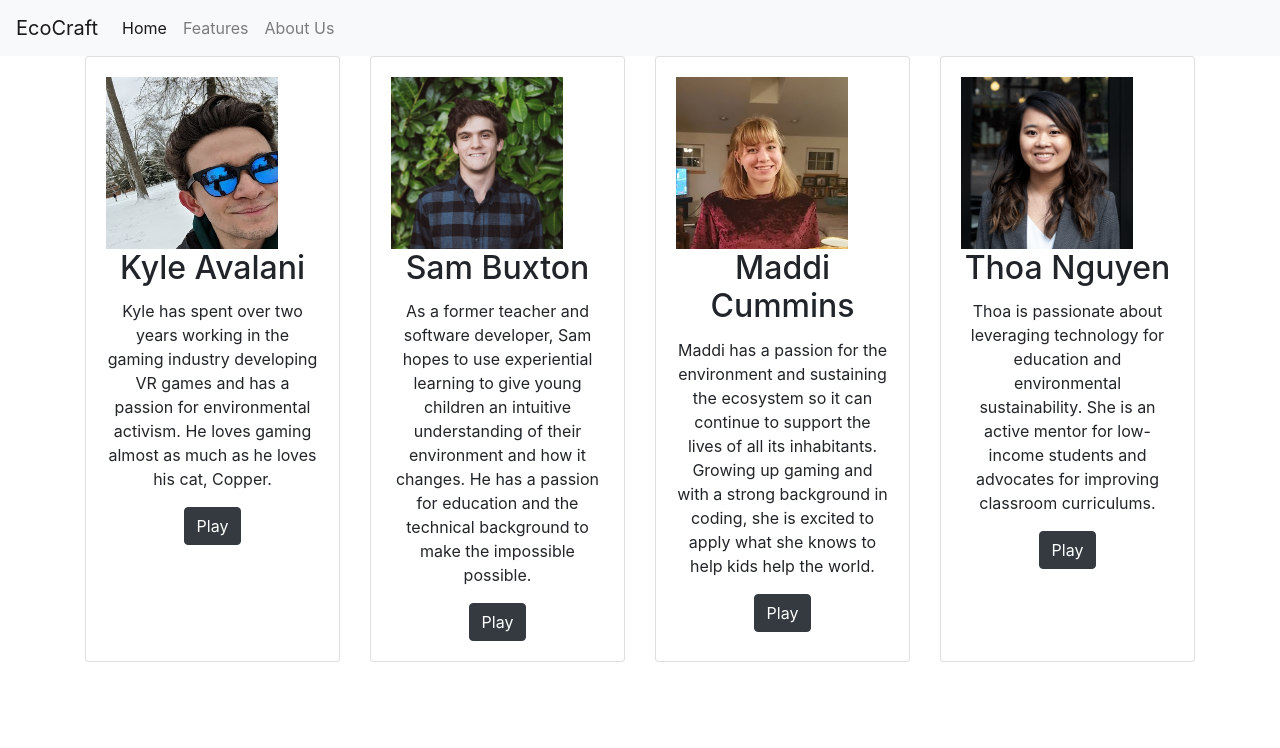
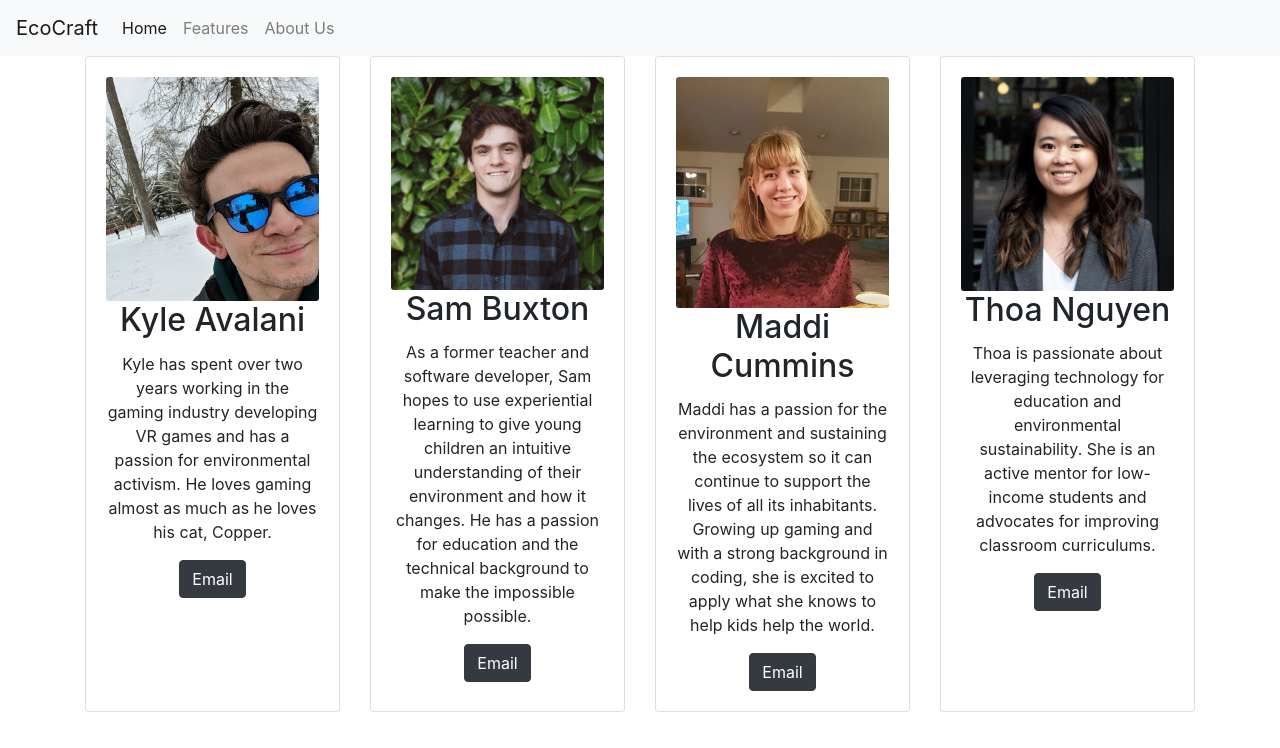
Before and after one commit to KyleAvalani/capstone, a React (Create React App) app in the folder capstone-site/: page /about in a window 1280 px wide. Shown: the top 748 px of the page. Built offline with nearby package versions, Linux system fonts and the light colour scheme.

Commit message:
looks slightly less bad but still bad

```diff
--- a/capstone-site/src/components/about.js
+++ b/capstone-site/src/components/about.js
@@ -3,6 +3,8 @@ import kyleimg from './img/Kyle.jpg';
 import thoaimg from './img/Thoa.jpg';
 import samimg from './img/Sam.jpg';
 import maddiimg from './img/Maddi.jpg';
+import './style.css'
+
 
 
 // This is the navigation bar component containing links that can reroute the page
@@ -20,12 +22,12 @@ class AboutPage extends Component {
                             <div className="card-body">
                                 <div className="row">
                                     <div className="col-sm-auto">
-                                        <img src={kyleimg} alt="Picture of Kyle Avalani" width="172" height="172"/>
+                                        <img className="card-img" src={kyleimg} alt="Picture of Kyle Avalani"/>
                                     </div>
                                     <div className="col-sm">
                                         <h2 className="card-title">Kyle Avalani</h2>
                                         <p className="card-text">Kyle has spent over two years working in the gaming industry developing VR games and has a passion for environmental activism. He loves gaming almost as much as he loves his cat, Copper.</p>
-                                        <a className="btn btn-dark" href="#" role="button">Play</a>
+                                        <a className="btn btn-dark" href="mailto:avalani@uw.edu" role="button">Email</a>
                                     </div>
                                 </div>
                             </div>
@@ -38,12 +40,12 @@ class AboutPage extends Component {
                             <div className="card-body">
                                 <div className="row">
                                     <div className="col-sm-auto">
-                                        <img src= {samimg} alt="Picture of Sam Buxton" width="172" height="172" align="middle"/>
+                                        <img className="card-img" src= {samimg} alt="Picture of Sam Buxton"/>
                                     </div>
                                     <div className="col-sm">
                                         <h2 className="card-title">Sam Buxton</h2>
                                         <p className="card-text">As a former teacher and software developer, Sam hopes to use experiential learning to give young children an intuitive understanding of their environment and how it changes. He has a passion for education and the technical background to make the impossible possible.</p>
-                                        <a className="btn btn-dark" href="#" role="button">Play</a>
+                                        <a className="btn btn-dark" href="mailto:samueb3@uw.edu" role="button">Email</a>
                                     </div>
                                 </div>
                             </div>
@@ -56,12 +58,12 @@ class AboutPage extends Component {
                             <div className="card-body">
                                 <div className="row">
                                     <div className="col-sm-auto">
-                                        <img src={maddiimg} alt="Picture of Maddi Cummins" width="172" height="172"/>
+                                        <img className="card-img" src={maddiimg} alt="Picture of Maddi Cummins"/>
                                     </div>
                                     <div className="col-sm">
                                         <h2 className="card-title">Maddi Cummins</h2>
                                         <p className="card-text">Maddi has a passion for the environment and sustaining the ecosystem so it can continue to support the lives of all its inhabitants. Growing up gaming and with a strong background in coding, she is excited to apply what she knows to help kids help the world.</p>
-                                        <a className="btn btn-dark" href="#" role="button">Play</a>
+                                        <a className="btn btn-dark" href="mailto:maddic9@uw.edu" role="button">Email</a>
                                     </div>
                                 </div>
                             </div>
@@ -74,12 +76,12 @@ class AboutPage extends Component {
                             <div className="card-body">
                                 <div className="row">
                                     <div className="col-sm-auto">
-                                        <img src={thoaimg} alt="Picture of Thoa Nguyen" width="172" height="172"/>
+                                        <img className="card-img" src={thoaimg} alt="Picture of Thoa Nguyen"/>
                                     </div>
                                     <div className="col-sm">
                                         <h2 className="card-title">Thoa Nguyen</h2>
                                         <p className="card-text">Thoa is passionate about leveraging technology for education and environmental sustainability. She is an active mentor for low-income students and advocates for improving classroom curriculums. </p>
-                                        <a className="btn btn-dark" href="#" role="button">Play</a>
+                                        <a className="btn btn-dark" href="mailto:thoalala@uw.edu" role="button">Email</a>
                                     </div>
                                 </div>
                             </div>
--- a/capstone-site/src/components/homepage.js
+++ b/capstone-site/src/components/homepage.js
@@ -1,6 +1,6 @@
 import React, { Component } from 'react';
 import groupimg from './img/group.jpg';
-
+import './style.css'
 
 
 // This is the navigation bar component containing links that can reroute the page
@@ -13,7 +13,7 @@ class HomePage extends Component {
                     EcoCraft
                 </h1>
 
-                <img src= {groupimg} alt="Picture of  our group at the minecraft exhibit in MoPop"/>
+                <img className="home-img" src= {groupimg} alt="Picture of  our group at the minecraft exhibit in MoPop"/>
 
 
                 <div className="card text-white bg-info mb-3">
--- /dev/null
+++ b/capstone-site/src/components/style.css
@@ -0,0 +1,16 @@
+@import url("https://maxcdn.bootstrapcdn.com/bootstrap/4.0.0/css/bootstrap.min.css")
+
+.card-img {
+    align-items: center;
+    width: 172;
+    height: 172;
+}
+
+.home-img {
+    width: 60vw;
+    height:40vw;
+}
+
+.card-header {
+    font-size: large;
+}
```
